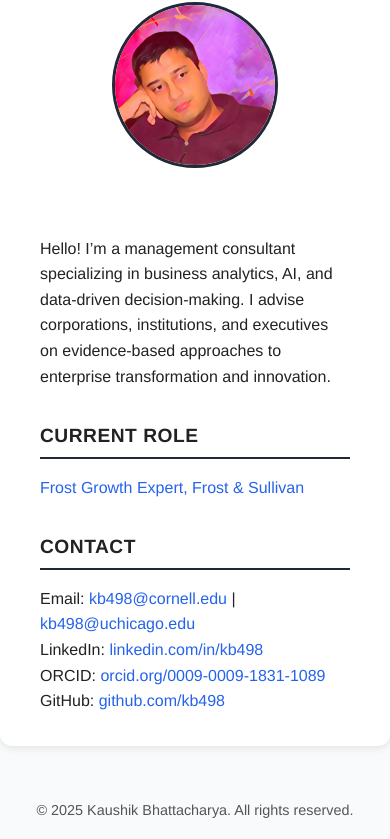
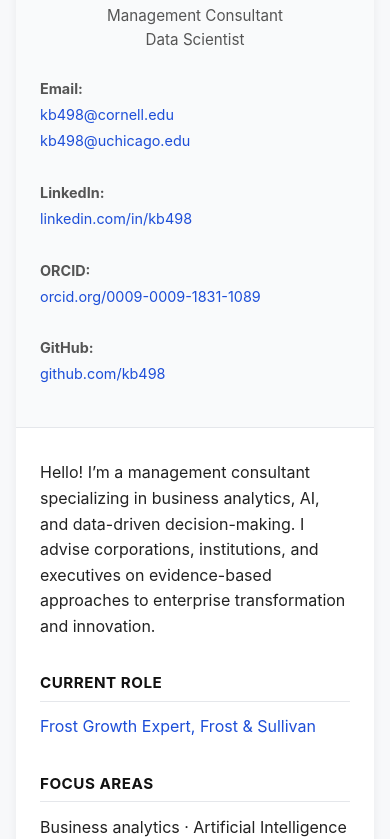
Before and after one commit to kb498/kb498.github.io, a plain HTML site: page index.html in a window 390 px wide. Shown: the part 273-1112 px from the top of the page. Drawn offline with Linux system fonts and the light colour scheme.

Commit message:
Refactor index.html for layout and style enhancements
Updated styles and structure for improved layout and design. Adjusted sidebar and content sections for better responsiveness.

```diff
--- a/index.html
+++ b/index.html
@@ -4,78 +4,124 @@
   <meta charset="UTF-8" />
   <meta name="viewport" content="width=device-width, initial-scale=1.0" />
   <title>Kaushik Bhattacharya</title>
+
   <style>
-    body {
-      font-family: "Helvetica Neue", Helvetica, Arial, sans-serif;
-      background-color: #f9fafb;
-      color: #222;
+    :root {
+      --bg: #f7f8fa;
+      --card-bg: #ffffff;
+      --text: #222;
+      --muted: #555;
+      --accent: #1d4ed8;
+      --border: #e5e7eb;
+      --radius: 14px;
+      --shadow: 0 2px 10px rgba(0, 0, 0, 0.06);
+    }
+
+    * {
+      box-sizing: border-box;
       margin: 0;
       padding: 0;
     }
 
-    header {
-      background-color: #1f2937;
-      color: white;
-      text-align: center;
-      padding: 3rem 1rem;
-    }
-
-    header h1 {
-      font-size: 2rem;
-      margin-bottom: 0.3rem;
-    }
-
-    header p {
-      font-size: 1.1rem;
-      opacity: 0.9;
+    body {
+      font-family: "Inter", "Helvetica Neue", Helvetica, Arial, sans-serif;
+      background-color: var(--bg);
+      color: var(--text);
+      -webkit-font-smoothing: antialiased;
+      line-height: 1.6;
     }
 
     main {
-      max-width: 800px;
-      margin: 2rem auto;
-      padding: 0 1.5rem;
-      background: white;
-      box-shadow: 0 2px 8px rgba(0, 0, 0, 0.1);
-      border-radius: 12px;
+      display: flex;
+      flex-direction: row;
+      max-width: 960px;
+      margin: 4rem auto;
+      background: var(--card-bg);
+      box-shadow: var(--shadow);
+      border-radius: var(--radius);
+      overflow: hidden;
     }
 
-    .profile {
-      text-align: center;
-      padding: 2rem 1rem;
+    /* LEFT PANEL */
+    .sidebar {
+      flex: 0 0 300px;
+      background-color: #f9fafb;
+      border-right: 1px solid var(--border);
+      display: flex;
+      flex-direction: column;
+      align-items: center;
+      padding: 2.5rem 1.5rem;
     }
 
-    .profile img {
-      width: 160px;
-      height: 160px;
+    .sidebar img {
+      width: 140px;
+      height: 140px;
       border-radius: 50%;
       object-fit: cover;
-      border: 3px solid #1f2937;
+      border: 2px solid var(--border);
+      margin-bottom: 1.5rem;
+      transition: transform 0.3s ease;
     }
 
-    .bio {
+    .sidebar img:hover {
+      transform: scale(1.03);
+    }
+
+    .sidebar h1 {
+      font-size: 1.4rem;
+      font-weight: 600;
+      margin-bottom: 0.3rem;
+      text-align: center;
+    }
+
+    .sidebar p {
+      font-size: 0.95rem;
+      color: var(--muted);
+      text-align: center;
+      margin-bottom: 1.5rem;
+    }
+
+    .links {
+      font-size: 0.9rem;
+      line-height: 1.8;
       text-align: left;
-      padding: 1rem 2rem 2rem 2rem;
-      line-height: 1.6;
+      width: 100%;
+      color: var(--muted);
+    }
+
+    .links a {
+      color: var(--accent);
+      text-decoration: none;
+      word-break: break-all;
+    }
+
+    .links a:hover {
+      text-decoration: underline;
+    }
+
+    /* RIGHT PANEL */
+    .content {
+      flex: 1;
+      padding: 3rem 3rem 3.5rem;
+    }
+
+    .content p {
+      margin-bottom: 1.3rem;
+      font-size: 1rem;
     }
 
     h2 {
-      border-bottom: 2px solid #1f2937;
-      padding-bottom: 0.3rem;
-      margin-top: 2rem;
-      font-size: 1.2rem;
+      font-size: 0.95rem;
       text-transform: uppercase;
       letter-spacing: 0.5px;
-    }
-
-    footer {
-      text-align: center;
-      padding: 1.5rem;
-      font-size: 0.9rem;
-      color: #555;
+      margin: 2rem 0 0.8rem;
+      color: #111;
+      border-bottom: 1px solid var(--border);
+      padding-bottom: 0.3rem;
     }
 
     a {
-      color: #2563eb;
+      color: var(--accent);
       text-decoration: none;
     }
 
@@ -83,26 +129,54 @@
       text-decoration: underline;
     }
 
-    @media (max-width: 600px) {
-      .bio {
-        padding: 1rem;
+    footer {
+      text-align: center;
+      font-size: 0.85rem;
+      color: var(--muted);
+      padding: 2rem 1rem;
+    }
+
+    @media (max-width: 800px) {
+      main {
+        flex-direction: column;
+        margin: 2rem 1rem;
+      }
+
+      .sidebar {
+        border-right: none;
+        border-bottom: 1px solid var(--border);
+      }
+
+      .content {
+        padding: 2rem 1.5rem;
       }
     }
   </style>
 </head>
 <body>
-  <header>
-    <h1>Kaushik Bhattacharya</h1>
-    <p>Management Consultant | Data Scientist</p>
-  </header>
+  <main>
+    <aside class="sidebar">
+      <img src="pic1.JPG" alt="Kaushik Bhattacharya photo" />
+      <h1>Kaushik Bhattacharya</h1>
+      <p>Management Consultant<br>Data Scientist</p>
 
-  <main>
-    <section class="profile">
-      <!-- Your profile picture -->
-      <img src="pic1.JPG" alt="Kaushik Bhattacharya photo">
-    </section>
+      <div class="links">
+        <strong>Email:</strong><br>
+        <a href="mailto:kb498@cornell.edu">kb498@cornell.edu</a><br>
+        <a href="mailto:kb498@uchicago.edu">kb498@uchicago.edu</a><br><br>
 
-    <section class="bio">
+        <strong>LinkedIn:</strong><br>
+        <a href="https://linkedin.com/in/kb498" target="_blank">linkedin.com/in/kb498</a><br><br>
+
+        <strong>ORCID:</strong><br>
+        <a href="https://orcid.org/0009-0009-1831-1089" target="_blank">orcid.org/0009-0009-1831-1089</a><br><br>
+
+        <strong>GitHub:</strong><br>
+        <a href="https://github.com/kb498" target="_blank">github.com/kb498</a>
+      </div>
+    </aside>
+
+    <section class="content">
       <p>
         Hello! I’m a management consultant specializing in business analytics, AI, and data-driven decision-making.
         I advise corporations, institutions, and executives on evidence-based approaches to enterprise transformation and innovation.
@@ -111,18 +185,14 @@
       <h2>Current Role</h2>
       <p>
         <a href="https://www.frost.com/frost-growth-experts/" target="_blank">
-          Frost Growth Expert, Frost & Sullivan
+          Frost Growth Expert, Frost &amp; Sullivan
         </a>
       </p>
 
-      <h2>Contact</h2>
+      <h2>Focus Areas</h2>
       <p>
-        Email:
-        <a href="mailto:kb498@cornell.edu">kb498@cornell.edu</a> |
-        <a href="mailto:kb498@uchicago.edu">kb498@uchicago.edu</a><br>
-        LinkedIn: <a href="https://linkedin.com/in/kb498" target="_blank">linkedin.com/in/kb498</a><br>
-        ORCID: <a href="https://orcid.org/0009-0009-1831-1089" target="_blank">orcid.org/0009-0009-1831-1089</a><br>
-        GitHub: <a href="https://github.com/kb498" target="_blank">github.com/kb498</a>
+        Business analytics · Artificial Intelligence · Strategic Transformation ·
+        Decision Science · Corporate Innovation
       </p>
     </section>
   </main>
```
